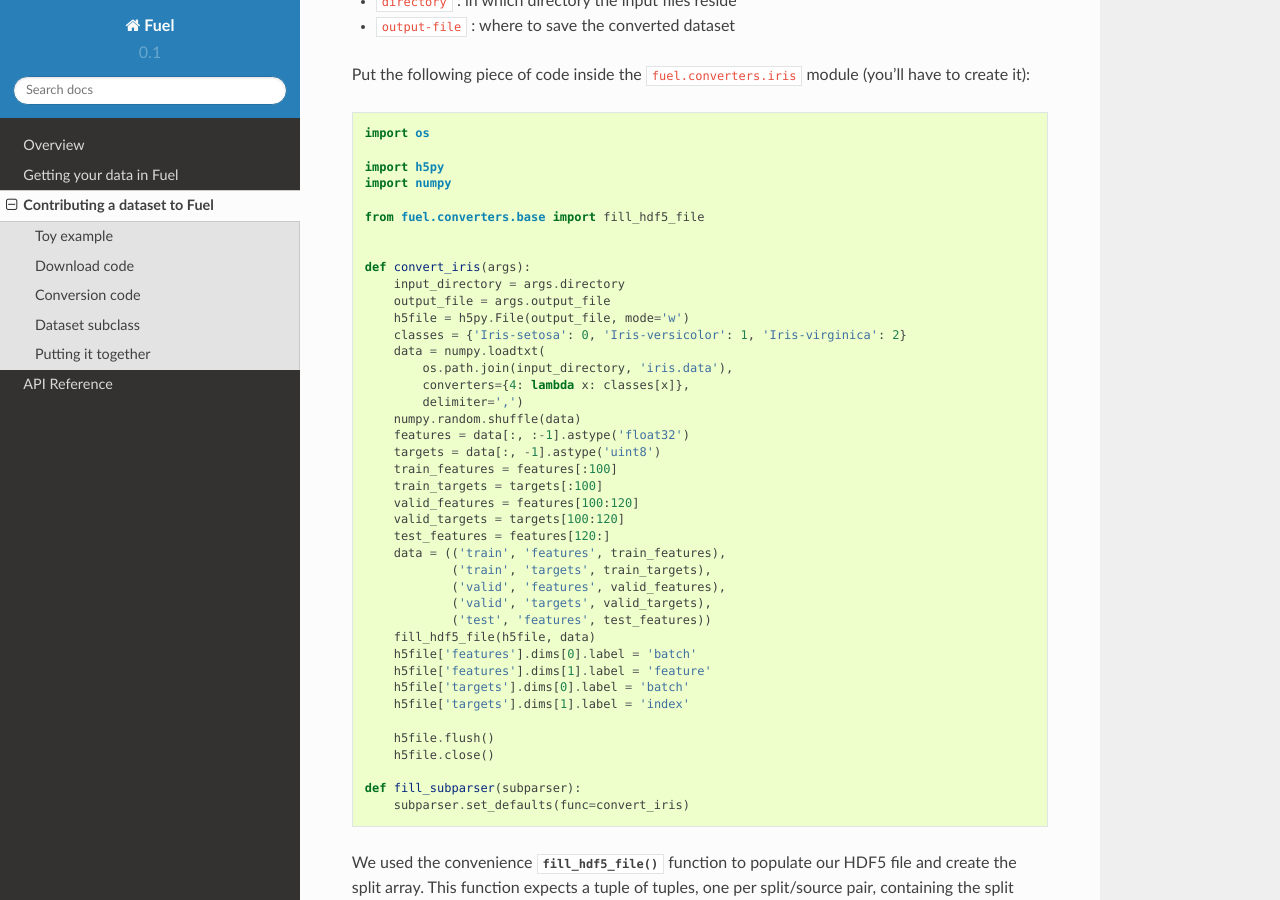
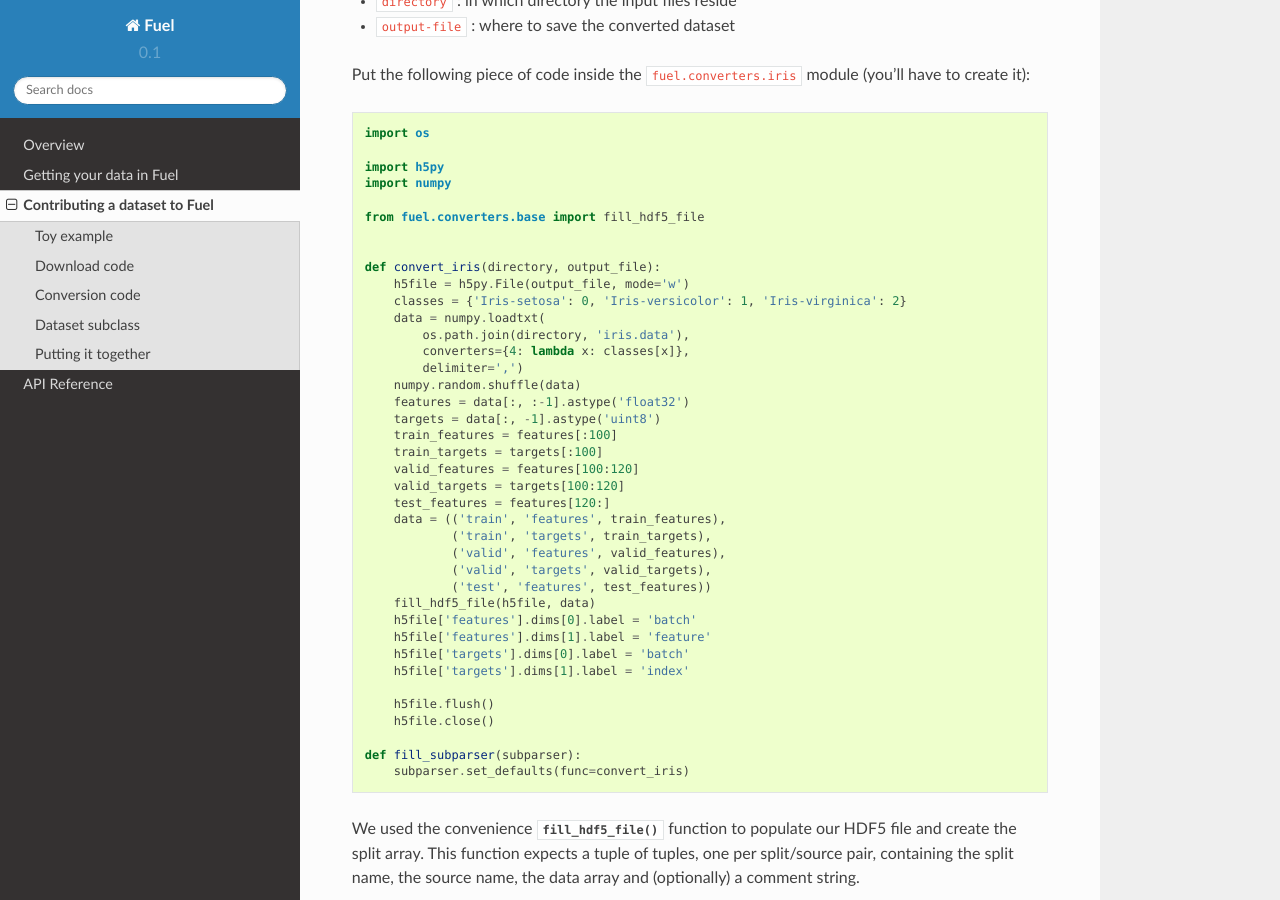
Before and after one commit to mila-iqia/fuel, a Sphinx documentation site: the page built from docs/new_dataset.rst, in a window 1280 px wide and 900 px high, scrolled down 2426 px. Built offline with Sphinx 7.4.7 and the Read the Docs theme 2.0.0, drawn with Linux system fonts in a browser that asks for light colours.

Commit message:
Update doc to reflect recent change in fuel-convert

```diff
--- a/docs/new_dataset.rst
+++ b/docs/new_dataset.rst
@@ -131,13 +131,11 @@ module (you'll have to create it):
     from fuel.converters.base import fill_hdf5_file
 
 
-    def convert_iris(args):
-        input_directory = args.directory
-        output_file = args.output_file
+    def convert_iris(directory, output_file):
         h5file = h5py.File(output_file, mode='w')
         classes = {'Iris-setosa': 0, 'Iris-versicolor': 1, 'Iris-virginica': 2}
         data = numpy.loadtxt(
-            os.path.join(input_directory, 'iris.data'),
+            os.path.join(directory, 'iris.data'),
             converters={4: lambda x: classes[x]},
             delimiter=',')
         numpy.random.shuffle(data)
@@ -264,13 +262,11 @@ You can now use the Iris dataset like you would use any other built-in dataset:
     >>> import h5py
     >>> import numpy
     >>> from fuel.converters.base import fill_hdf5_file
-    >>> def iris_converter(args):
-    ...     input_directory = args.directory
-    ...     output_file = args.output_file
+    >>> def iris_converter(directory, output_file):
     ...     h5file = h5py.File(output_file, mode='w')
     ...     classes = {b'Iris-setosa': 0, b'Iris-versicolor': 1, b'Iris-virginica': 2}
     ...     data = numpy.loadtxt(
-    ...         os.path.join(input_directory, 'iris.data'),
+    ...         os.path.join(directory, 'iris.data'),
     ...         converters={4: lambda x: classes[x]},
     ...         delimiter=',')
     ...     numpy.random.shuffle(data)
```
Also changed, not shown: other parts of docs/new_dataset.rst (+3 -1 lines).
